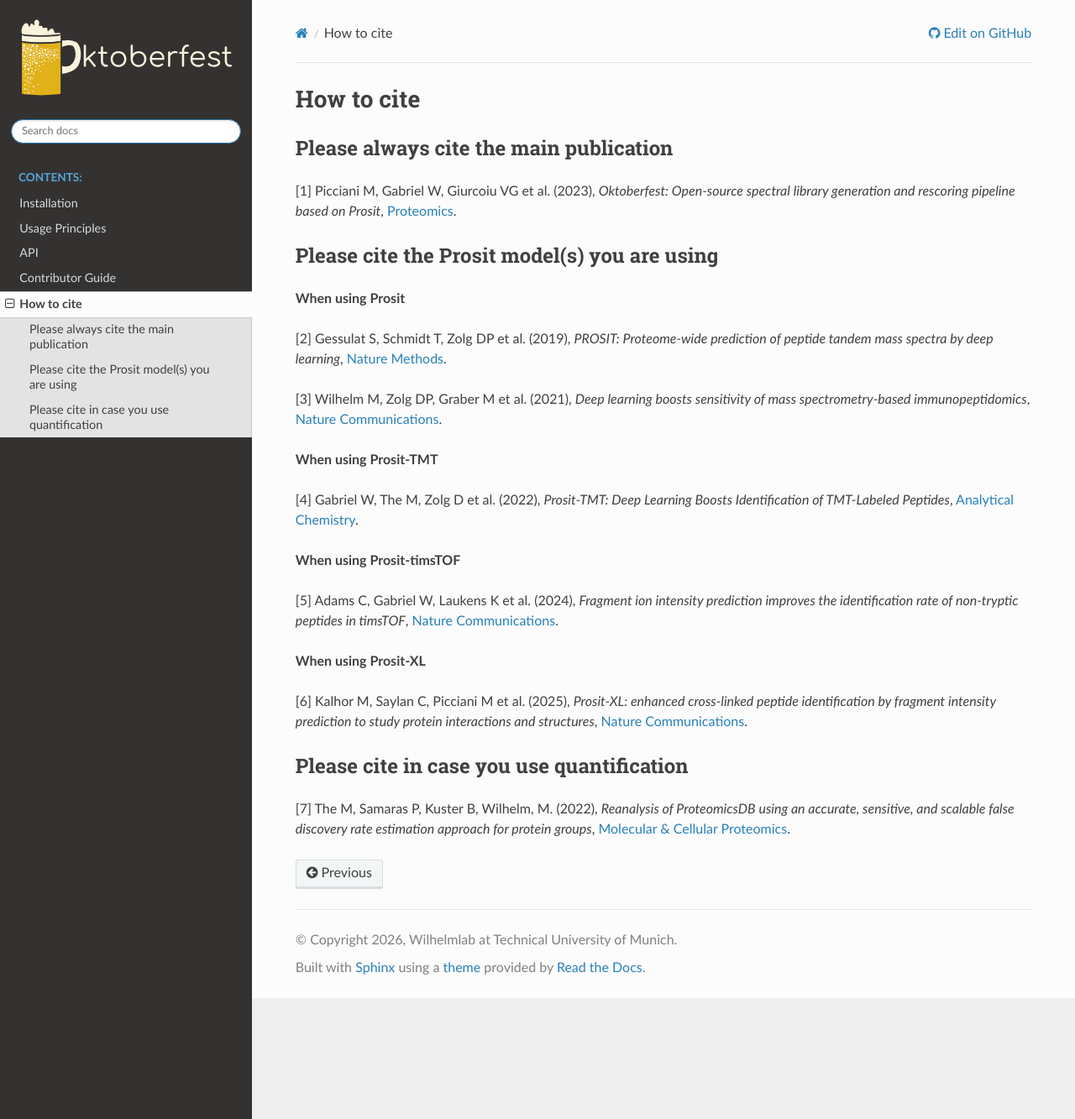
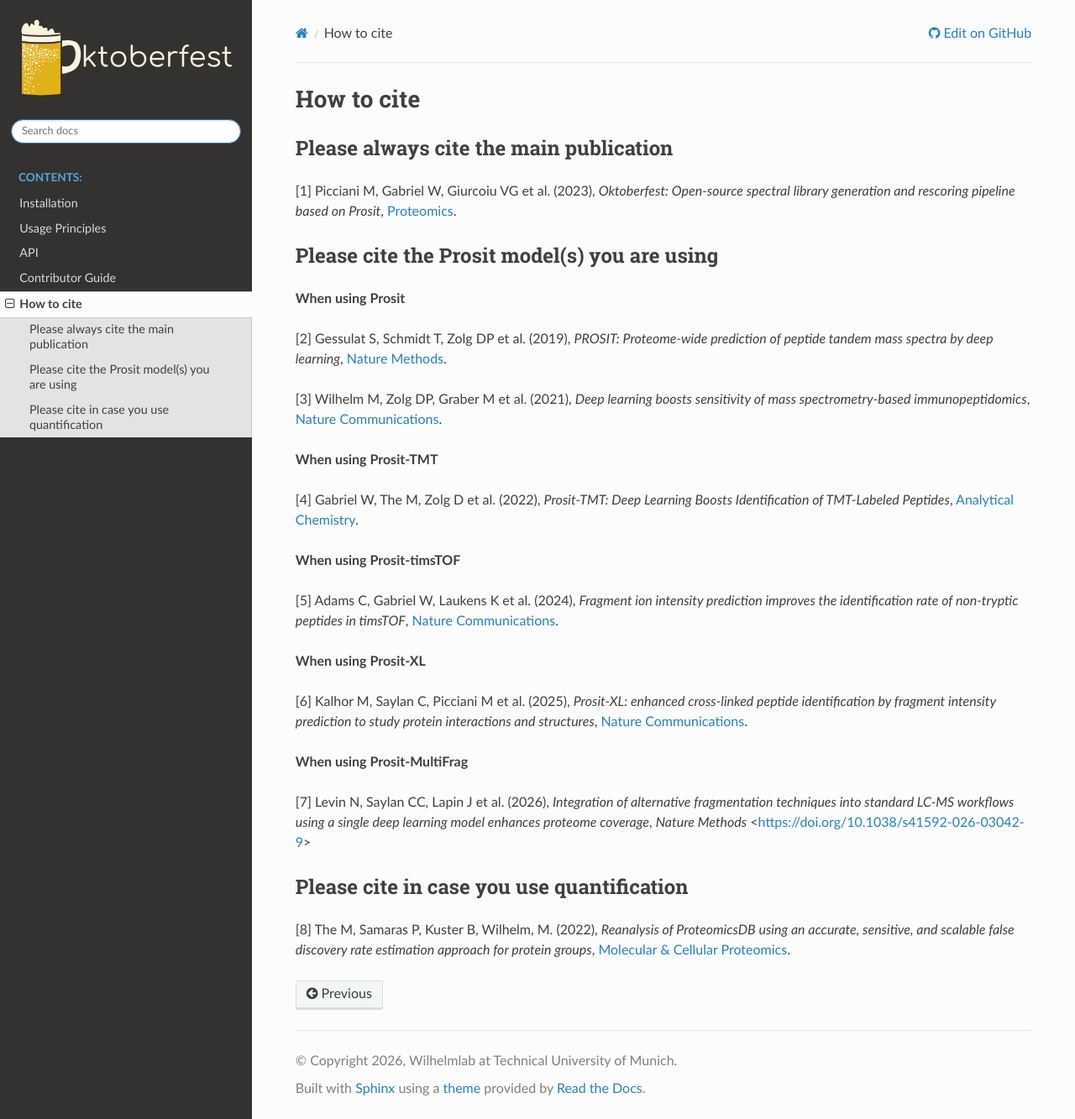
Before and after one commit to wilhelm-lab/oktoberfest, a Sphinx documentation site: the page built from docs/reference.rst, in a window 1280 px wide and 1333 px high. Shown: the whole window at 84% size. Built offline with Sphinx 7.4.7 and the Read the Docs theme 3.1.0, drawn with Linux system fonts in a browser that asks for light colours.

Commit message:
reference updates

```diff
--- a/docs/reference.rst
+++ b/docs/reference.rst
@@ -39,9 +39,15 @@ Please cite the Prosit model(s) you are using
 *Prosit-XL: enhanced cross-linked peptide identification by fragment intensity prediction to study protein interactions and structures*,
 `Nature Communications <https://www.nature.com/articles/s41467-025-61203-4>`__.
 
+**When using Prosit-MultiFrag**
+
+[7] Levin N, Saylan CC, Lapin J et al. (2026),
+*Integration of alternative fragmentation techniques into standard LC-MS workflows using a single deep learning model enhances proteome coverage*,
+`Nature Methods` <https://doi.org/10.1038/s41592-026-03042-9>
+
 Please cite in case you use quantification
 -------------------------------------------
 
-[7] The M, Samaras P, Kuster B, Wilhelm, M. (2022),
+[8] The M, Samaras P, Kuster B, Wilhelm, M. (2022),
 *Reanalysis of ProteomicsDB using an accurate, sensitive, and scalable false discovery rate estimation approach for protein groups*,
 `Molecular & Cellular Proteomics <https://doi-org.org/10.1016/j.mcpro.2022.100437>`__.
```
Also changed, not shown: README.rst (+2 -34 lines).
